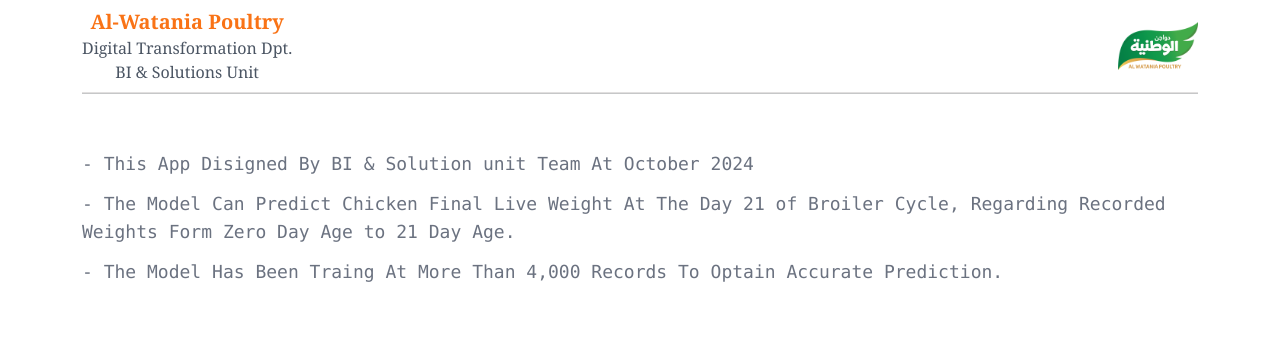
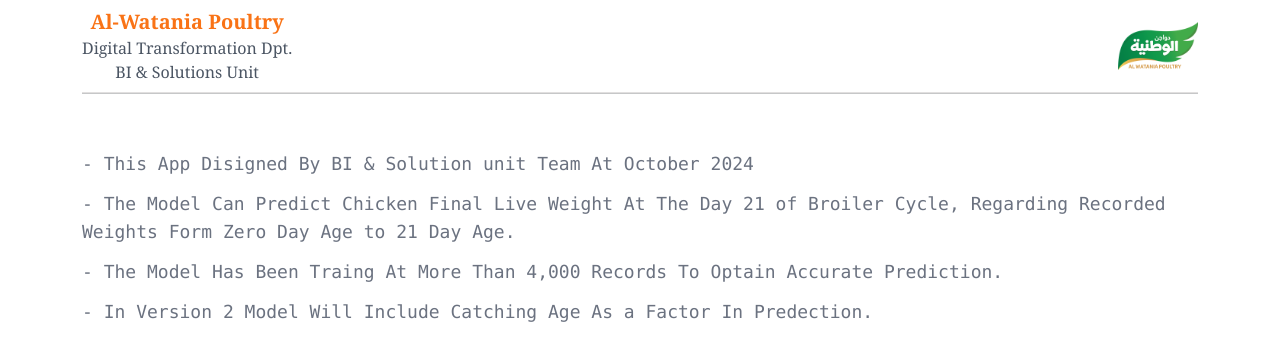
Before and after one commit to A-said-metwally/BroilerALWPrediction, a Next.js app: page /about in a window 1280 px wide. Shown: the top 360 px of the page. Built offline with nearby package versions, Linux system fonts and the light colour scheme.

Commit message:
first commit6

```diff
--- a/pages/about.js
+++ b/pages/about.js
@@ -16,6 +16,9 @@
                 <p>
                     - The Model Has Been Traing At More Than 4,000 Records To Optain Accurate Prediction.
                 </p>
+                <p>
+                    - In Version 2 Model Will Include Catching Age As a Factor In Predection.
+                </p>
             </div>
         </div>
     );
--- a/pages/index.js
+++ b/pages/index.js
@@ -95,7 +95,7 @@
 
     return (
         <div className='flex flex-col items-center justify-center mb-10'>
-            <Header title={'Wt Broiler Brediction Model'}/>
+            <Header title={'Wt Broiler Prediction Model'}/>
 
             {model != null && <div className='flex flex-col items-center justify-center p-3 mt-10 space-y-3 sm:space-x-3 sm:flex-row sm:items-center sm:justify-between'>
                 <img src='./ml.jpg' alt="" className='h-[100px] w-[100px] rounded-full'/>
```
